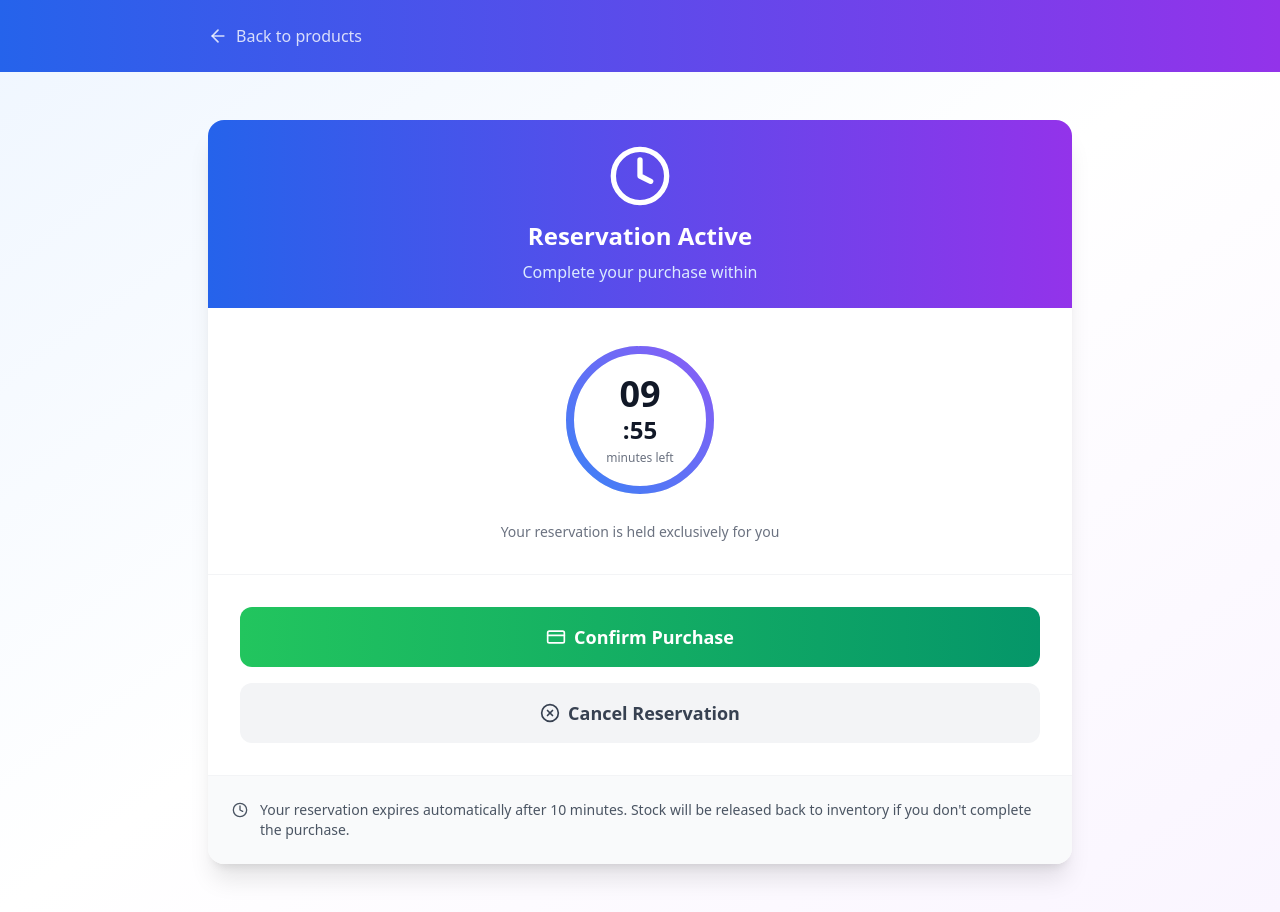
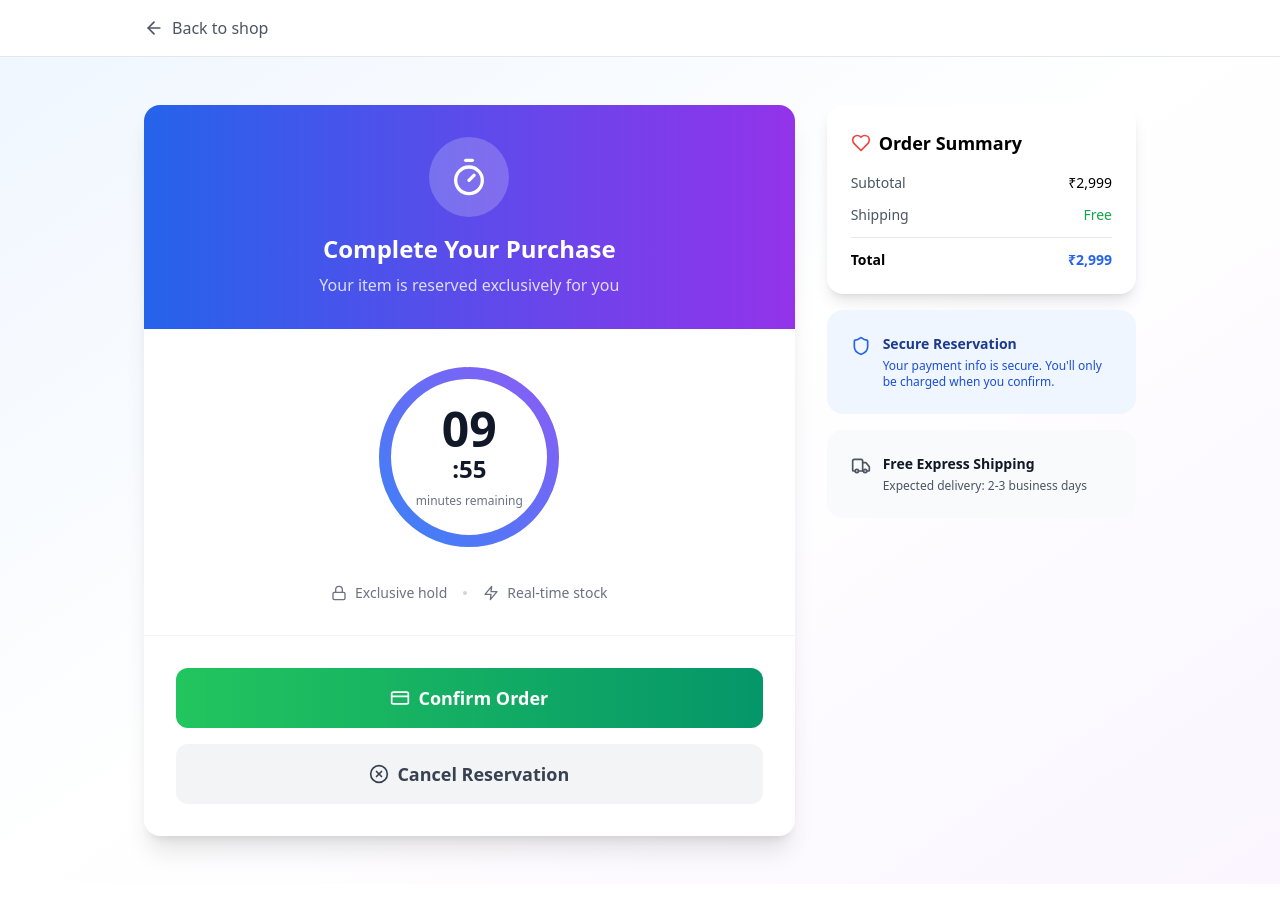
Before and after one commit to Humer076/allo-health, a Next.js app: page /reservation/1 in a window 1280 px wide. After the commit the page ends 884 px from the top, so only its background shows below. Built offline with nearby package versions, Linux system fonts and the light colour scheme.

Commit message:
Update page.tsx

```diff
--- a/app/reservation/[id]/page.tsx
+++ b/app/reservation/[id]/page.tsx
@@ -3,7 +3,11 @@
 import { useParams, useRouter } from 'next/navigation'
 import { useEffect, useState } from 'react'
 import { motion } from 'framer-motion'
-import { Clock, CheckCircle, XCircle, ShoppingBag, AlertTriangle, CreditCard, ArrowLeft } from 'lucide-react'
+import {
+  Clock, CheckCircle, XCircle, ShoppingBag, AlertTriangle,
+  CreditCard, ArrowLeft, Shield, Truck, Heart,
+  Zap, Timer, Lock
+} from 'lucide-react'
 
 export default function ReservationPage() {
   const { id } = useParams()
@@ -14,7 +18,6 @@ export default function ReservationPage() {
   const [percentageLeft, setPercentageLeft] = useState(100)
 
   useEffect(() => {
-    // For demo, set 10 min from now
     const expiry = new Date()
     expiry.setMinutes(expiry.getMinutes() + 10)
     setExpiresAt(expiry)
@@ -26,7 +29,7 @@ export default function ReservationPage() {
     const interval = setInterval(() => {
       const now = Date.now()
       const diff = expiresAt.getTime() - now
-      const total = 10 * 60 * 1000 // 10 minutes in ms
+      const total = 10 * 60 * 1000
       const percent = Math.max(0, (diff / total) * 100)
       setPercentageLeft(percent)
 
@@ -51,7 +54,7 @@ export default function ReservationPage() {
         alert('❌ Your reservation has expired!')
         router.push('/')
       } else if (res.ok) {
-        alert('✅ Purchase confirmed! Thank you for shopping with us.')
+        alert('✅ Order confirmed! You will receive a confirmation email shortly.')
         router.push('/')
       } else {
         alert('Error confirming purchase. Please try again.')
@@ -75,70 +78,78 @@ export default function ReservationPage() {
   }
 
   const isExpired = timeLeft === 'Expired'
+  const minutes = timeLeft.split(':')[0]
+  const seconds = timeLeft.split(':')[1]
 
   return (
     <div className="min-h-screen bg-gradient-to-br from-blue-50 via-white to-purple-50">
       {/* Header */}
-      <div className="bg-gradient-to-r from-blue-600 to-purple-600 text-white">
-        <div className="max-w-4xl mx-auto px-4 py-6">
+      <nav className="bg-white border-b border-gray-200 sticky top-0 z-50">
+        <div className="max-w-5xl mx-auto px-4 py-4">
           <button
             onClick={() => router.push('/')}
-            className="flex items-center gap-2 text-white/80 hover:text-white transition-colors"
+            className="flex items-center gap-2 text-gray-600 hover:text-gray-900 transition-colors"
           >
             <ArrowLeft className="w-5 h-5" />
-            <span>Back to products</span>
+            <span>Back to shop</span>
           </button>
         </div>
-      </div>
+      </nav>
 
-      {/* Main Content */}
-      <div className="max-w-4xl mx-auto px-4 py-12">
+      <div className="max-w-5xl mx-auto px-4 py-12">
+        <div className="grid md:grid-cols-3 gap-8">
+          {/* Main Reservation Card */}
+          <div className="md:col-span-2">
             <motion.div
               initial={{ opacity: 0, y: 20 }}
               animate={{ opacity: 1, y: 0 }}
               className="bg-white rounded-2xl shadow-xl overflow-hidden"
             >
-          {/* Status Banner */}
-          <div className={`p-6 text-center ${
-            isExpired ? 'bg-red-50' : 'bg-gradient-to-r from-blue-600 to-purple-600'
+              {/* Status Header */}
+              <div className={`p-8 text-center ${
+                isExpired
+                  ? 'bg-gradient-to-r from-red-500 to-red-600'
+                  : 'bg-gradient-to-r from-blue-600 to-purple-600'
               }`}>
                 {isExpired ? (
                   <>
-                <AlertTriangle className="w-16 h-16 text-red-600 mx-auto mb-3" />
-                <h2 className="text-2xl font-bold text-red-600">Reservation Expired</h2>
-                <p className="text-red-500 mt-2">Your hold time has run out</p>
+                    <AlertTriangle className="w-16 h-16 text-white mx-auto mb-4" />
+                    <h2 className="text-2xl font-bold text-white">Reservation Expired</h2>
+                    <p className="text-white/80 mt-2">Your hold time has run out</p>
                   </>
                 ) : (
                   <>
-                <Clock className="w-16 h-16 text-white mx-auto mb-3" />
-                <h2 className="text-2xl font-bold text-white">Reservation Active</h2>
-                <p className="text-blue-100 mt-2">Complete your purchase within</p>
+                    <div className="w-20 h-20 bg-white/20 rounded-full flex items-center justify-center mx-auto mb-4">
+                      <Timer className="w-10 h-10 text-white" />
+                    </div>
+                    <h2 className="text-2xl font-bold text-white">Complete Your Purchase</h2>
+                    <p className="text-white/80 mt-2">Your item is reserved exclusively for you</p>
                   </>
                 )}
               </div>
 
-          {/* Timer */}
+              {/* Timer Section */}
               {!isExpired && (
                 <div className="p-8 text-center border-b border-gray-100">
                   <div className="relative inline-block">
-                <svg className="w-40 h-40 transform -rotate-90">
+                    <svg className="w-48 h-48 transform -rotate-90">
                       <circle
-                    cx="80"
-                    cy="80"
-                    r="70"
+                        cx="96"
+                        cy="96"
+                        r="84"
                         stroke="#e5e7eb"
-                    strokeWidth="8"
+                        strokeWidth="12"
                         fill="none"
                       />
                       <circle
-                    cx="80"
-                    cy="80"
-                    r="70"
+                        cx="96"
+                        cy="96"
+                        r="84"
                         stroke="url(#gradient)"
-                    strokeWidth="8"
+                        strokeWidth="12"
                         fill="none"
-                    strokeDasharray={`${2 * Math.PI * 70}`}
-                    strokeDashoffset={`${2 * Math.PI * 70 * (1 - percentageLeft / 100)}`}
+                        strokeDasharray={`${2 * Math.PI * 84}`}
+                        strokeDashoffset={`${2 * Math.PI * 84 * (1 - percentageLeft / 100)}`}
                         strokeLinecap="round"
                       />
                       <defs>
@@ -149,14 +160,22 @@ export default function ReservationPage() {
                       </defs>
                     </svg>
                     <div className="absolute inset-0 flex flex-col items-center justify-center">
-                  <span className="text-4xl font-bold text-gray-900">{timeLeft.split(':')[0]}</span>
-                  <span className="text-2xl font-bold text-gray-900">:{timeLeft.split(':')[1]}</span>
-                  <span className="text-xs text-gray-500 mt-1">minutes left</span>
+                      <span className="text-5xl font-bold text-gray-900">{minutes}</span>
+                      <span className="text-2xl font-bold text-gray-900">:{seconds}</span>
+                      <span className="text-xs text-gray-500 mt-2">minutes remaining</span>
                     </div>
                   </div>
-              <p className="text-sm text-gray-500 mt-4">
-                Your reservation is held exclusively for you
-              </p>
+                  <div className="flex items-center justify-center gap-4 mt-6">
+                    <div className="flex items-center gap-2 text-sm text-gray-500">
+                      <Lock className="w-4 h-4" />
+                      <span>Exclusive hold</span>
+                    </div>
+                    <div className="w-1 h-1 bg-gray-300 rounded-full" />
+                    <div className="flex items-center gap-2 text-sm text-gray-500">
+                      <Zap className="w-4 h-4" />
+                      <span>Real-time stock</span>
+                    </div>
+                  </div>
                 </div>
               )}
 
@@ -176,7 +195,7 @@ export default function ReservationPage() {
                       ) : (
                         <>
                           <CreditCard className="w-5 h-5" />
-                      <span>Confirm Purchase</span>
+                          <span>Confirm Order</span>
                         </>
                       )}
                     </motion.button>
@@ -197,25 +216,72 @@ export default function ReservationPage() {
                     whileHover={{ scale: 1.02 }}
                     whileTap={{ scale: 0.98 }}
                     onClick={() => router.push('/')}
-                className="w-full bg-blue-600 text-white py-4 rounded-xl font-semibold text-lg flex items-center justify-center gap-2"
+                    className="w-full bg-gradient-to-r from-blue-600 to-purple-600 text-white py-4 rounded-xl font-semibold text-lg flex items-center justify-center gap-2"
                   >
                     <ShoppingBag className="w-5 h-5" />
-                <span>Browse Products</span>
+                    <span>Continue Shopping</span>
                   </motion.button>
                 )}
               </div>
+            </motion.div>
+          </div>
 
-          {/* Info Note */}
-          <div className="p-6 bg-gray-50 border-t border-gray-100">
-            <div className="flex items-start gap-3 text-sm text-gray-600">
-              <Clock className="w-4 h-4 mt-0.5 flex-shrink-0" />
-              <p>
-                Your reservation expires automatically after 10 minutes.
-                Stock will be released back to inventory if you don't complete the purchase.
+          {/* Sidebar - Order Summary */}
+          {!isExpired && (
+            <motion.div
+              initial={{ opacity: 0, x: 20 }}
+              animate={{ opacity: 1, x: 0 }}
+              className="space-y-4"
+            >
+              <div className="bg-white rounded-2xl shadow-lg p-6">
+                <h3 className="font-bold text-lg mb-4 flex items-center gap-2">
+                  <Heart className="w-5 h-5 text-red-500" />
+                  Order Summary
+                </h3>
+                <div className="space-y-3 text-sm">
+                  <div className="flex justify-between">
+                    <span className="text-gray-600">Subtotal</span>
+                    <span className="font-medium">₹2,999</span>
+                  </div>
+                  <div className="flex justify-between">
+                    <span className="text-gray-600">Shipping</span>
+                    <span className="text-green-600">Free</span>
+                  </div>
+                  <div className="border-t pt-3 mt-3">
+                    <div className="flex justify-between font-bold">
+                      <span>Total</span>
+                      <span className="text-blue-600">₹2,999</span>
+                    </div>
+                  </div>
+                </div>
+              </div>
+
+              <div className="bg-blue-50 rounded-2xl p-6">
+                <div className="flex items-start gap-3">
+                  <Shield className="w-5 h-5 text-blue-600 flex-shrink-0 mt-0.5" />
+                  <div>
+                    <p className="font-semibold text-blue-900 text-sm">Secure Reservation</p>
+                    <p className="text-xs text-blue-700 mt-1">
+                      Your payment info is secure. You'll only be charged when you confirm.
                     </p>
                   </div>
                 </div>
+              </div>
+
+              <div className="bg-gray-50 rounded-2xl p-6">
+                <div className="flex items-start gap-3">
+                  <Truck className="w-5 h-5 text-gray-600 flex-shrink-0 mt-0.5" />
+                  <div>
+                    <p className="font-semibold text-gray-900 text-sm">Free Express Shipping</p>
+                    <p className="text-xs text-gray-600 mt-1">
+                      Expected delivery: 2-3 business days
+                    </p>
+                  </div>
+                </div>
+              </div>
             </motion.div>
+          )}
+        </div>
       </div>
     </div>
   )
```
Lines whose indentation alone changed are shown as unchanged.
